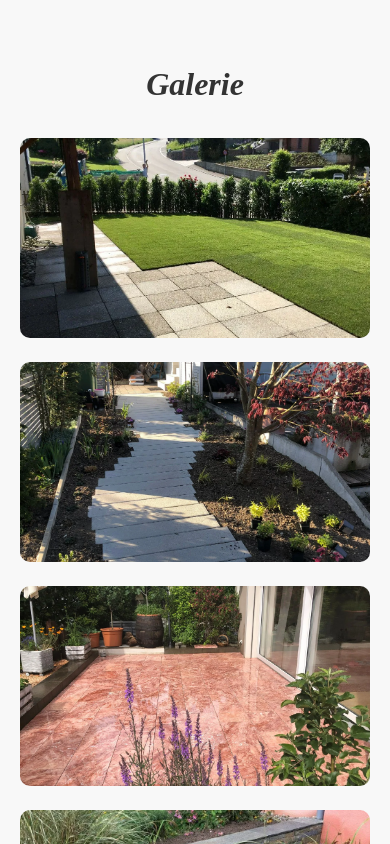
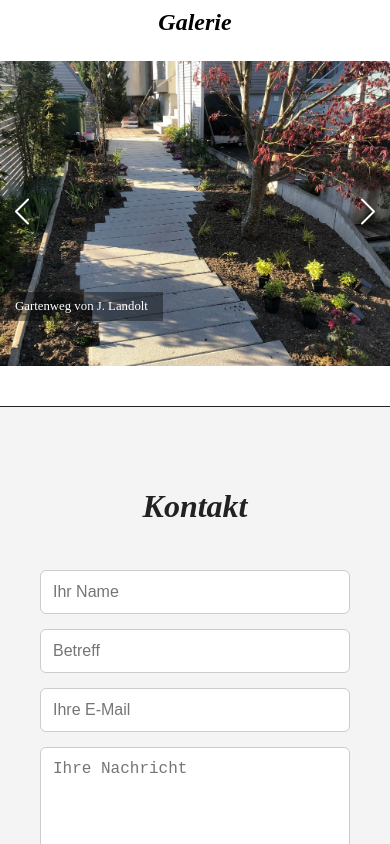
Before and after one commit to diego-monfort-landolt/gartenbau, a React (Vite) app: page / in a window 390 px wide. Shown: the part 3460-4304 px from the top of the page. Built offline with nearby package versions, Linux system fonts and the light colour scheme.

Commit message:
hinzufüugen neuer gallery - style angepasst

```diff
--- a/package.json
+++ b/package.json
@@ -14,6 +14,7 @@
     "react": "^19.1.0",
     "react-dom": "^19.1.0",
     "react-icons": "^5.5.0",
+    "react-image-gallery": "^1.4.0",
     "react-slick": "^0.30.3",
     "slick-carousel": "^1.8.1",
     "typewriter-effect": "^2.22.0"
@@ -22,6 +23,7 @@
     "@eslint/js": "^9.25.0",
     "@types/react": "^19.1.2",
     "@types/react-dom": "^19.1.2",
+    "@types/react-image-gallery": "^1.2.4",
     "@types/react-slick": "^0.23.13",
     "@vitejs/plugin-react-swc": "^3.9.0",
     "eslint": "^9.25.0",
--- a/src/components/Gallery.tsx
+++ b/src/components/Gallery.tsx
@@ -1,5 +1,5 @@
-import { useState } from "react";
-import "../styles/Gallery.css";
+import Gallery from 'react-image-gallery';
+import 'react-image-gallery/styles/css/image-gallery.css';
 
 import Foto1 from '../assets/img/gartenplatten-wiese.png';
 import Foto2 from '../assets/img/J. Landolt Gartenbau GmbH,gartenweg.png';
@@ -8,30 +8,31 @@ import Foto4 from '../assets/img/kleinemauer.png';
 import Foto5 from '../assets/img/J.LandoltGartenbauGmbH.png';
 import Foto6 from '../assets/img/garten-j-landolt.png';
 
-const images = [Foto1, Foto2, Foto3, Foto4, Foto5, Foto6];
+const images = [
+  { original: Foto1, thumbnail: Foto1, description: 'Gartenplatten auf Wiese' },
+  { original: Foto2, thumbnail: Foto2, description: 'Gartenweg von J. Landolt' },
+  { original: Foto3, thumbnail: Foto3, description: 'Schöner Plattenboden' },
+  { original: Foto4, thumbnail: Foto4, description: 'Kleine Mauer' },
+  { original: Foto5, thumbnail: Foto5, description: 'J. Landolt Gartenbau GmbH' },
+  { original: Foto6, thumbnail: Foto6, description: 'Garten von J. Landolt' },
+];
 
-const Gallery = () => {
-  const [selectedImage, setSelectedImage] = useState<string | null>(null);
-
+const GalleryComponent: React.FC = () => {
   return (
     <section className="gallery">
       <h2 className="gallery-title">Galerie</h2>
-      <div className="gallery-grid">
-        {images.map((src, index) => (
-          <div key={index} className="gallery-item">
-            <img src={src} alt={`Bild ${index + 1}`} onClick={() => setSelectedImage(src)} />
-          </div>
-        ))}
-      </div>
+      <Gallery
+        items={images}
+        showThumbnails={false}
+        showPlayButton={false}
+        showFullscreenButton={false}
+        showNav={true}
+        autoPlay={true}
+        slideInterval={4000}
+        />
 
-      {selectedImage && (
-        <div className="lightbox" onClick={() => setSelectedImage(null)}>
-          <button className="lightbox-close">✖</button>
-          <img src={selectedImage} alt="Vergrößertes Bild" />
-        </div>
-      )}
     </section>
   );
 };
 
-export default Gallery;
+export default GalleryComponent;
--- a/src/styles/Contact.css
+++ b/src/styles/Contact.css
@@ -4,6 +4,13 @@
   display: flex;
   flex-direction: column;
   align-items: center;
+  background-color: #f4f4f4;
+  border-top: 1px solid #222;
+  margin-top: 40px;
+  background-attachment: fixed; /* Hintergrund bleibt fixiert */
+  background-position: center;
+  background-size: cover;
+
 }
 
 .contact h2 {
--- a/src/styles/Gallery.css
+++ b/src/styles/Gallery.css
@@ -2,88 +2,52 @@
 .gallery {
   text-align: center;
   padding: 50px 20px;
-  background: #f8f8f8;
+  background-color: #8a8585; /* Hellgrauer Hintergrund */
+  max-width: 1200px;
+  margin: 0 auto;
+  box-shadow: 0 4px 12px rgba(0, 0, 0, 0.377);
 }
 
+/* Titel Styling */
 .gallery-title {
   font-size: 32px;
   font-weight: bold;
   color: #333;
-  margin-bottom: 30px;
+  margin-bottom: 20px;
 }
 
-/* Grid für moderne Darstellung */
-.gallery-grid {
-  display: grid;
-  grid-template-columns: repeat(auto-fit, minmax(300px, 1fr));
-  gap: 20px;
-  max-width: 1200px;
-  margin: 0 auto;
+/* Für die Bilder in der Galerie */
+.gallery .image-gallery-slide img {
+  width: 90%; /* Sicherstellen, dass die Bilder den gesamten Container ausfüllen */
+  height: 200px; /* Kleinere fixierte Höhe für alle Bilder */
+  object-fit: cover; /* Bilder werden ohne Verzerrung in das Container-Verhältnis eingefügt */
+  border-radius: 10px;
 }
 
-.gallery-item img {
-  width: 100%;
-  height: 250px;
-  object-fit: cover;
-  border-radius: 10px;
-  transition: transform 0.3s ease-in-out, box-shadow 0.3s ease-in-out;
-  cursor: pointer;
+/* Responsive Anpassungen */
+
+/* Tablet-Ansicht: 2 Bilder nebeneinander */
+@media (max-width: 1024px) {
+  .gallery .react-image-gallery {
+    grid-template-columns: repeat(2, 1fr);
+    gap: 12px;
+  }
+
+  /* Bilderhöhe für Tablets */
+  .gallery .image-gallery-slide img {
+    height: 180px; /* Etwas kleinere Höhe für Tablets */
+  }
 }
 
-/* Hover Effekt */
-.gallery-item img:hover {
-  transform: scale(1.05);
-  box-shadow: 0 4px 10px rgba(0, 0, 0, 0.3);
-}
-
-/* Lightbox für große Bildanzeige */
-.lightbox {
-  position: fixed;
-  top: 0;
-  left: 0;
-  width: 100%;
-  height: 100%;
-  background: rgba(0, 0, 0, 0.8);
-  display: flex;
-  justify-content: center;
-  align-items: center;
-  z-index: 1000;
-  flex-direction: column;
-  padding: 20px;
-}
-
-.lightbox img {
-  max-width: 90%;
-  max-height: 90%;
-  border-radius: 10px;
-  object-fit: contain;
-}
-
-/* Schließen-Button */
-.lightbox-close {
-  position: absolute;
-  top: 15px;
-  right: 15px;
-  background: rgba(255, 255, 255, 0.3);
-  color: white;
-  font-size: 28px;
-  border: none;
-  padding: 10px;
-  cursor: pointer;
-  border-radius: 50%;
-}
-
-.lightbox-close:hover {
-  background: rgba(255, 0, 0, 0.7);
-}
-
-/* ✅ Mobile Optimierung */
+/* Mobile-Ansicht: 1 Bild pro Zeile */
 @media (max-width: 768px) {
-  .gallery-grid {
-    grid-template-columns: repeat(auto-fit, minmax(250px, 1fr));
+  .gallery .react-image-gallery {
+    grid-template-columns: 1fr;
+    gap: 10px;
   }
 
-  .gallery-item img {
-    height: 200px;
+  /* Bilderhöhe für Mobile */
+  .gallery .image-gallery-slide img {
+    height: 150px; /* Kleinere Höhe für Mobilgeräte */
   }
 }
```
Also changed, not shown: 1 other file (tests, documents, lock files or other folders).
